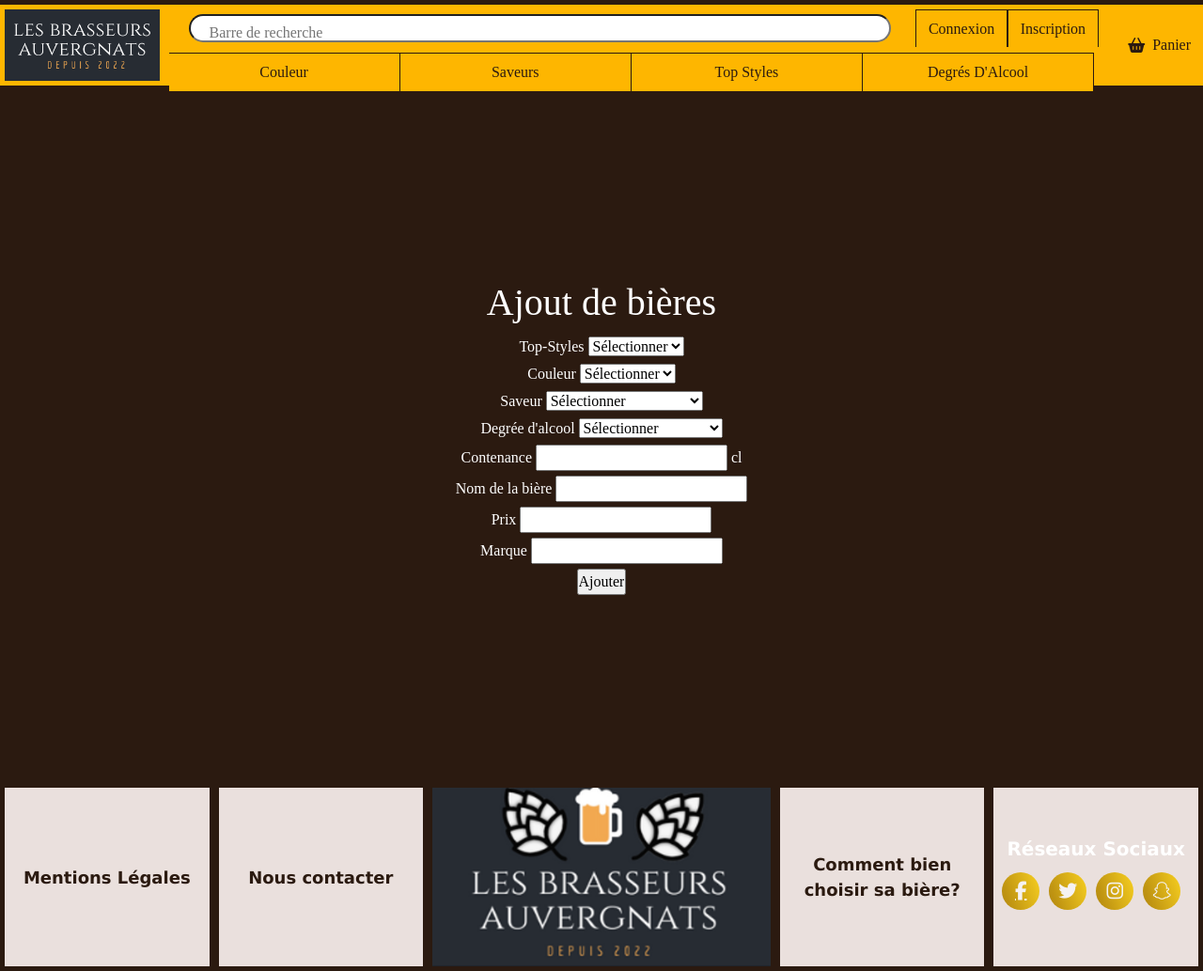
After one commit to Pitouil/Projet-fmf, a PHP site: page /assets/php/admin/crudBeer.php in a window 1280 px wide. The commit adds this page. Shown: the whole page at 94% size. Run offline with PHP 8.4, Linux system fonts and the light colour scheme; some libraries are stand-ins or nearby versions.

Commit message:
page ajout bière

```diff
--- /dev/null
+++ b/assets/css/crudBeer.css
@@ -0,0 +1,31 @@
+* {
+    margin: 0;
+    padding: 0;
+    box-sizing: border-box;
+}
+:root {
+    --primary-color: #eae0dd;
+    --secondary-color: #feb600;
+    --tertiary-color: #2b1a10;
+}
+@font-face{
+    font-family: 'Cinzel';
+    src: url('../fonts/Cinzel-VariableFont_wght.ttf') format('woff');
+    /* url('#{$font-path}/open-sans/OpenSans-Regular.woff2') format('woff2'),
+    url('#{$font-path}/open-sans/OpenSans-Regular.otf') format('otf'),
+    url('#{$font-path}/open-sans/OpenSans-Regular.ttf') format('ttf'); */
+}
+body{
+    color: white;
+}
+.crud{
+    margin: 200px;
+}
+h1{
+    text-align: center;
+    padding: 3px;
+}
+div{
+    margin: 5px;
+    text-align: center;
+}
--- a/assets/css/user.css
+++ b/assets/css/user.css
@@ -57,6 +57,9 @@ body {
     gap: 1rem;
     flex-direction: column;
     justify-content: space-between;
+}
+.user .userDetail div p{
+    align-self: center;
 }
 .delivery h2{
     text-align: center;
--- /dev/null
+++ b/assets/php/admin/crudBeer.php
@@ -0,0 +1,77 @@
+<?php
+$linkCss = '<link rel="stylesheet" href="../../css/crudBeer.css" />';
+include_once '../partials/_header.php';
+$topStyles = ['IPA', 'Lambic', 'Pils', 'Saison', 'Sour', 'Stout', 'Triple', 'Weisbier', 'Witbier'];
+$colors = ['Ambree', 'Brune', 'Blonde', 'Blanche', 'Noir', 'Rouge', 'Autre'];
+$mainFlavors = ['Douces & Fruitee', 'Fumee', 'Houblonnee', 'Légere & Desalterante', 'Riche & Epicee', 'Sucree & Parfumee', 'Vive & Acidulee'];
+$alcohols = ['Sans alcool (<1.2%)', 'Moins de 5%', '5% a 8%', 'Plus de 8%'];
+?>
+<div class="crud">
+    <h1>Ajout de bières</h1>
+
+    <form method="post">
+
+        <div>
+            <label for="topStyles">Top-Styles</label>
+            <select id="topStyles" name="topStyles">
+                <option value="">Sélectionner</option>
+                <?php foreach ($topStyles as $topstyle) { ?>
+                    <option value="<?= strtolower($topstyle) ?>"><?= $topstyle ?></option>
+                <?php } ?>
+            </select>
+        </div>
+        <div>
+            <label for="color">Couleur</label>
+            <select id="color" name="color">
+                <option value="">Sélectionner</option>
+                <?php foreach ($colors as $color) { ?>
+                    <option value="<?= strtolower($color) ?>"><?= $color ?></option>
+                <?php } ?>
+            </select>
+        </div>
+        <div>
+            <label for="mainFlavor">Saveur</label>
+            <select id="mainFlavor" name="mainFlavor">
+                <option value="">Sélectionner</option>
+                <?php foreach ($mainFlavors as $mainFlavor) { ?>
+                    <option value="<?= strtolower($mainFlavor) ?>"><?= $mainFlavor ?></option>
+                <?php } ?>
+            </select>
+        </div>
+        <div>
+            <label for="alcohol">Degrée d'alcool</label>
+            <select id="alcohol" name="alcohol">
+                <option value="">Sélectionner</option>
+                <?php foreach ($alcohols as $alcohol) { ?>
+                    <option value="<?= strtolower($alcohol) ?>"><?= $alcohol ?></option>
+                <?php } ?>
+            </select>
+        </div>
+        <div>
+            <label for="contenance">Contenance</label>
+            <input type="text" id="contenance" name="contenance">
+            <label for="contenance">cl</label>
+        </div>
+        <div>
+            <label for="name">Nom de la bière</label>
+            <input type="text" id="name" name="name">
+        </div>
+        <div>
+            <label for="price">Prix</label>
+            <input type="number" id="price" name="price">
+        </div>
+        <div>
+            <label for="brand">Marque</label>
+            <input type="text" id="brand" name="brand">
+        </div>
+        <div>
+            <input type="submit" value="Ajouter">
+        </div>
+
+    </form>
+</div>
+
+<?php
+
+
+include_once '../partials/_footer.php' ?>
```
Also changed, not shown: assets/php/pages/user.php (+15 -6 lines).
